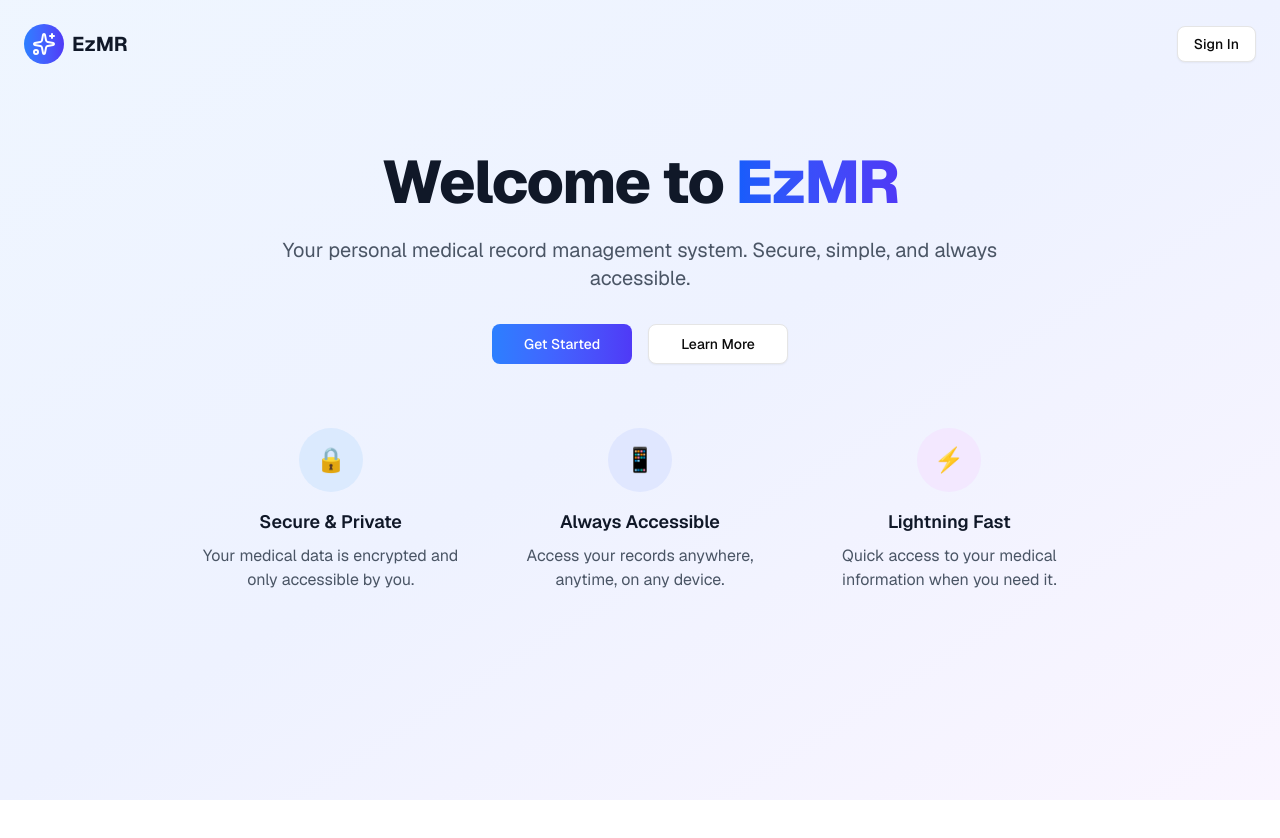
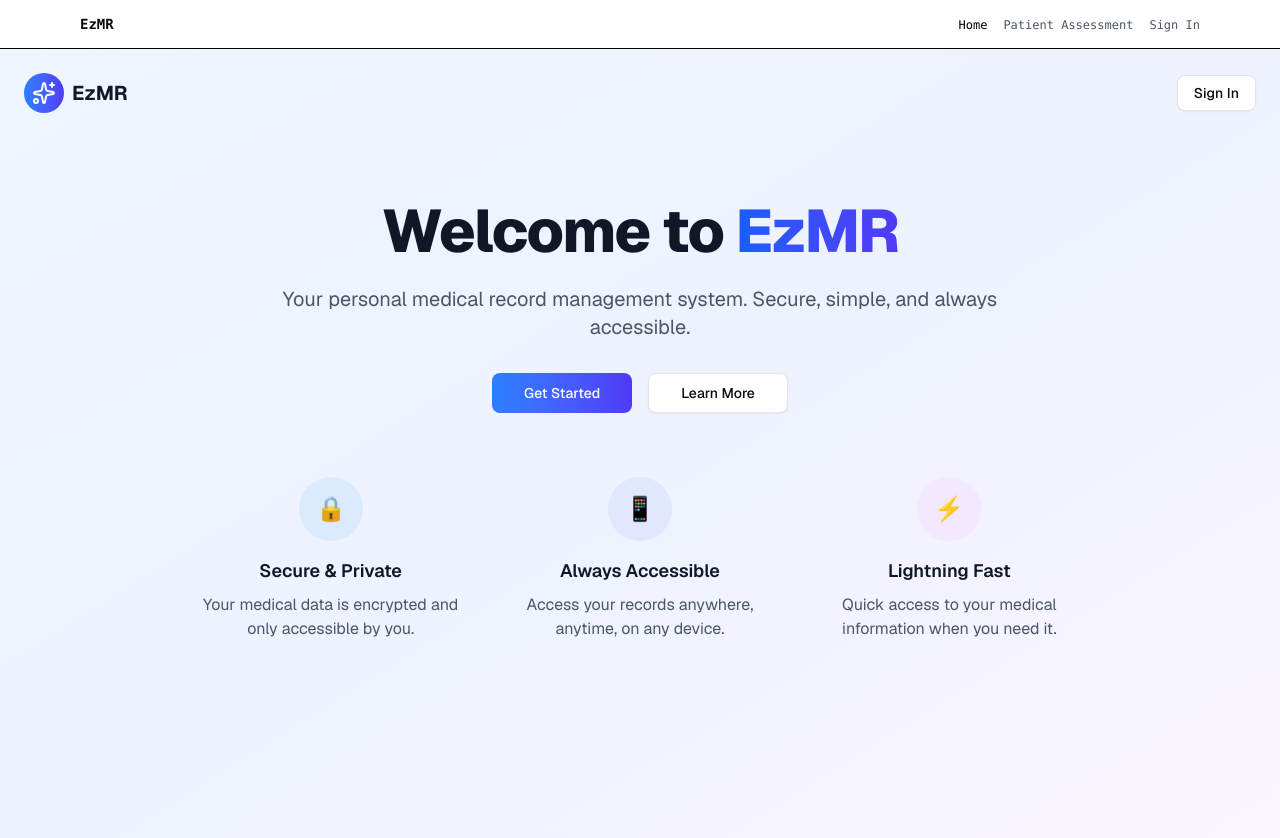
Before and after one commit to Pudging/EzMR_HackGT, a Next.js app: page / in a window 1280 px wide. Shown: the top 838 px of the page. Before the commit the page ends 800 px from the top, so only its background shows below. Built offline with nearby package versions, Linux system fonts and the light colour scheme; no server answers.

Commit message:
add navbar

```diff
--- a/src/app/layout.tsx
+++ b/src/app/layout.tsx
@@ -3,6 +3,7 @@ import "@/styles/globals.css";
 import { type Metadata } from "next";
 import { Geist } from "next/font/google";
 import { AuthSessionProvider } from "@/components/auth/session-provider";
+import { Navbar } from "@/components/ui/navbar";
 
 export const metadata: Metadata = {
   title: "EzMR - Easy Medical Records",
@@ -21,7 +22,10 @@ export default function RootLayout({
   return (
     <html lang="en" className={`${geist.variable}`}>
       <body>
-        <AuthSessionProvider>{children}</AuthSessionProvider>
+        <Navbar />
+        <AuthSessionProvider>
+          <main className="">{children}</main>
+        </AuthSessionProvider>
       </body>
     </html>
   );
--- /dev/null
+++ b/src/components/ui/navbar.tsx
@@ -0,0 +1,40 @@
+"use client";
+
+import Link from "next/link";
+import { usePathname } from "next/navigation";
+
+const links = [
+  { href: "/", label: "Home" },
+  { href: "/patient-assessment", label: "Patient Assessment" },
+  { href: "/auth/signin", label: "Sign In" },
+];
+
+export function Navbar() {
+  const pathname = usePathname();
+  return (
+    <header className="border-b border-black bg-white">
+      <nav className="mx-auto flex max-w-6xl items-center justify-between px-4 py-3">
+        <Link href="/" className="font-mono text-sm font-bold">
+          EzMR
+        </Link>
+        <ul className="flex items-center gap-4">
+          {links.map((link) => {
+            const isActive = pathname === link.href;
+            return (
+              <li key={link.href}>
+                <Link
+                  href={link.href}
+                  className={`font-mono text-xs transition-colors ${
+                    isActive ? "text-black" : "text-gray-600 hover:text-black"
+                  }`}
+                >
+                  {link.label}
+                </Link>
+              </li>
+            );
+          })}
+        </ul>
+      </nav>
+    </header>
+  );
+}
```
